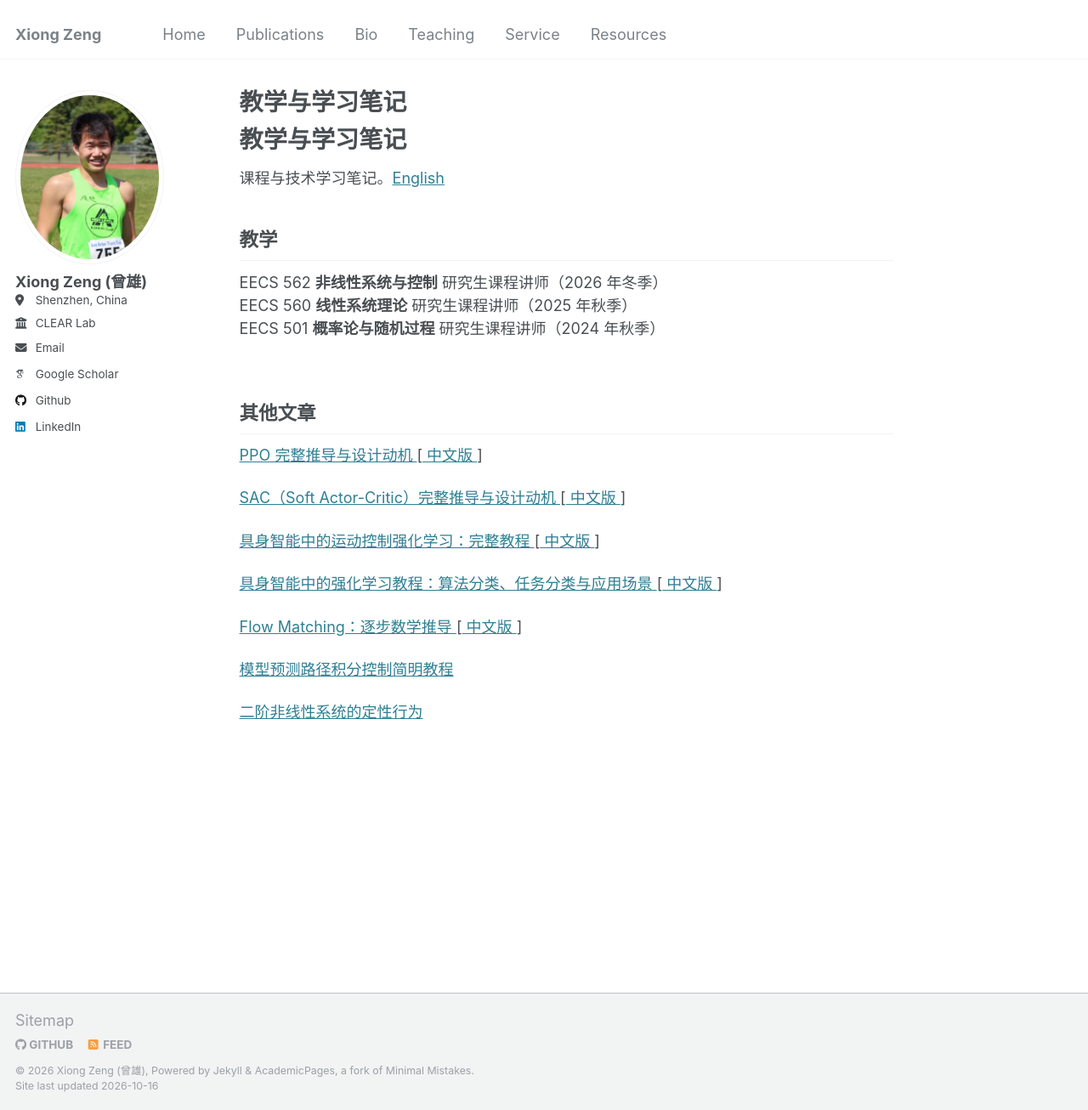
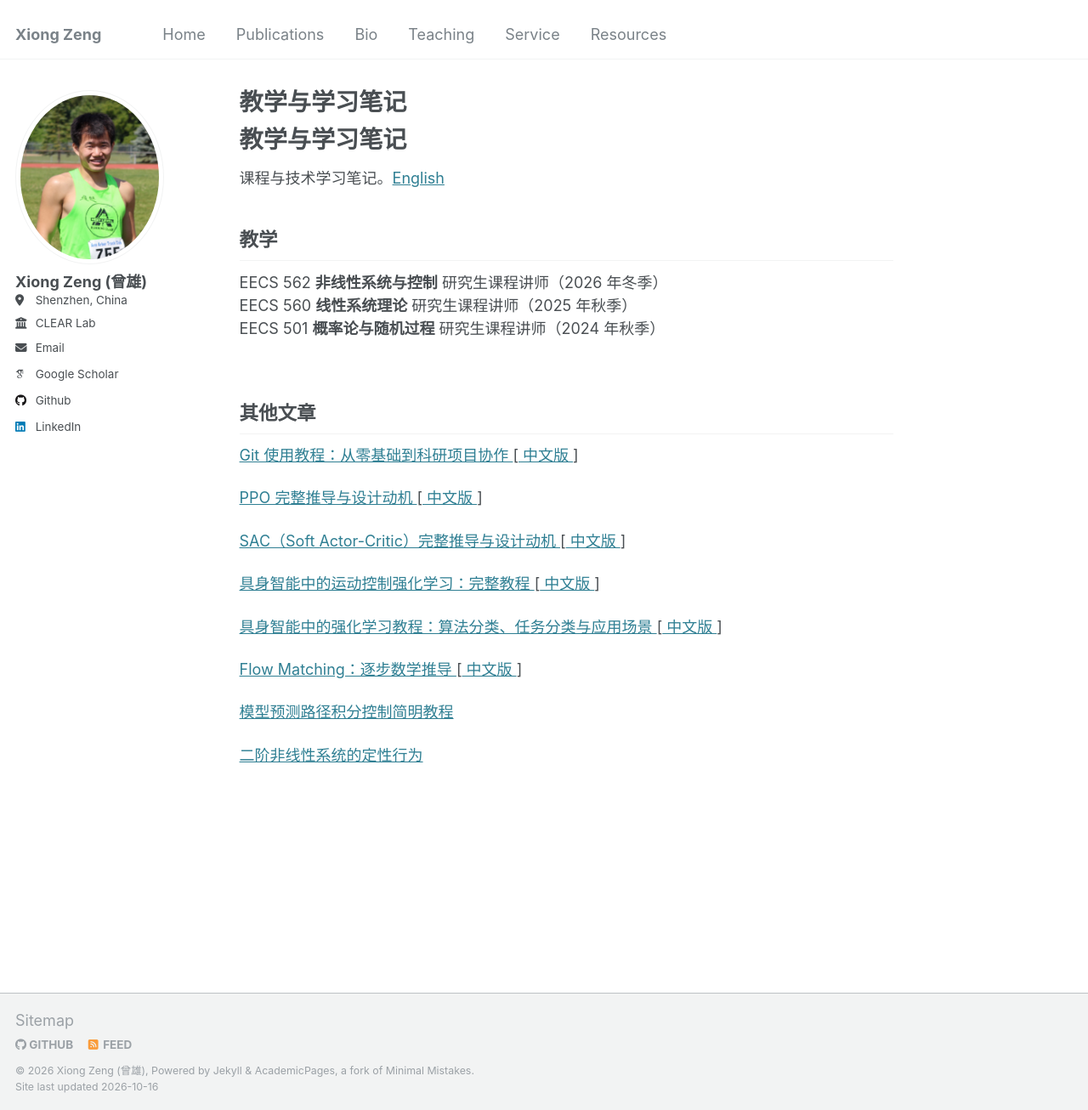
Before and after one commit to zengxiong111/zengxiong.github.io, a Jekyll site: the page built from _pages/teaching.zh-CN.md, in a window 1280 px wide and 1306 px high. Shown: the whole window at 85% size. Built offline with Jekyll 4.4.1, drawn with Linux system fonts in a browser that asks for light colours; some web fonts are replaced; our own code applies the rules of GitHub Pages for plain Markdown files.

Commit message:
Add English and Chinese Git tutorials

```diff
--- a/_pages/teaching.zh-CN.md
+++ b/_pages/teaching.zh-CN.md
@@ -19,6 +19,14 @@
 
 
 
+
+<a href="https://zengxiong111.github.io/zengxiong.github.io/files/Git_Tutorial_EN.pdf"
+   target="_blank">
+  Git 使用教程：从零基础到科研项目协作
+</a> [<a href="https://zengxiong111.github.io/zengxiong.github.io/files/Git_Tutorial_CN.pdf"
+   target="_blank">
+  中文版
+</a>]
 
 <a href="https://zengxiong111.github.io/zengxiong.github.io/files/PPO_Complete_Derivation_EN.pdf"
    target="_blank">
```
Also changed, not shown: _pages/teaching.md (+8 -0 lines), 2 other files.
